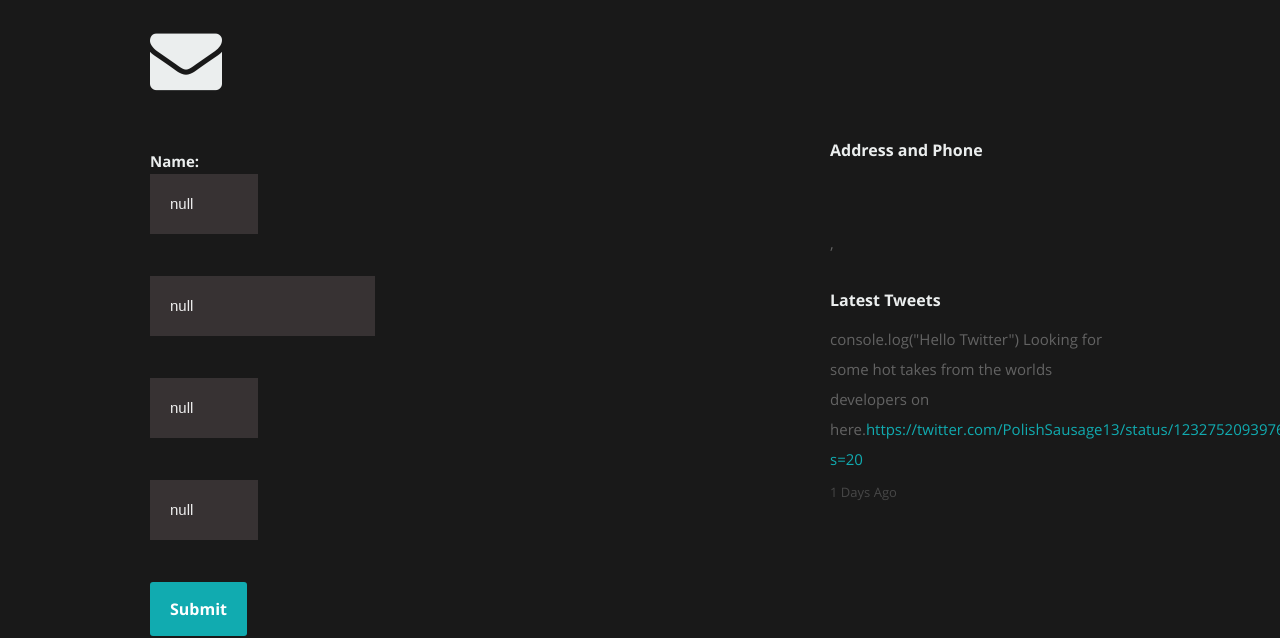
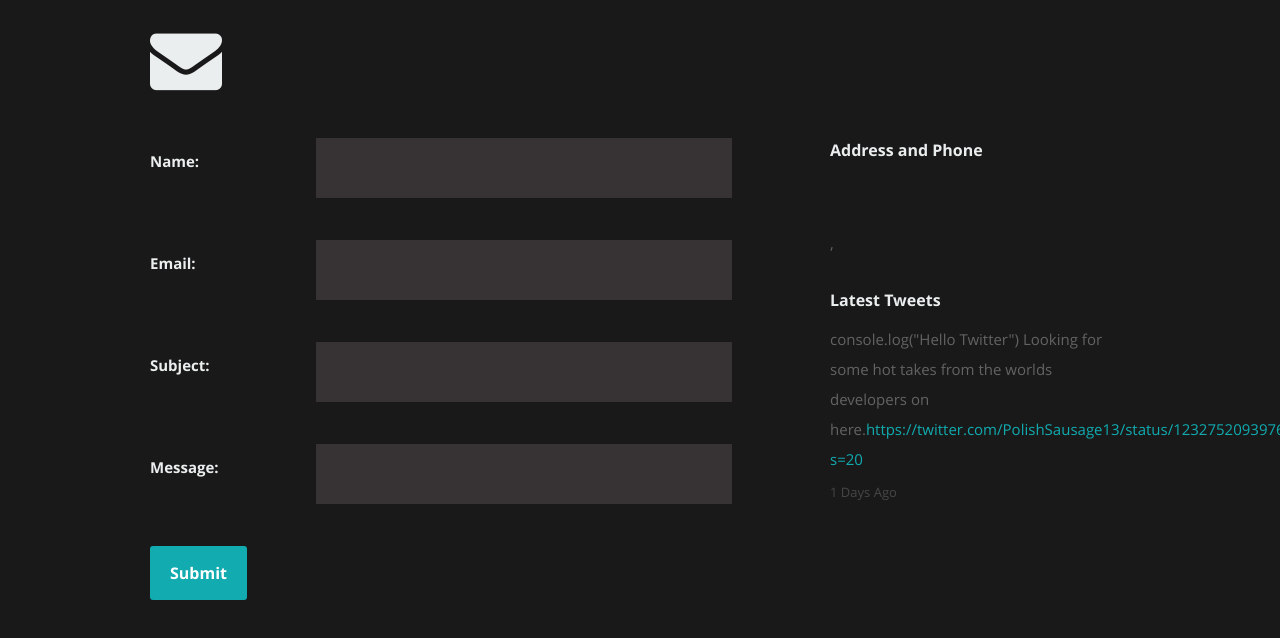
Before and after one commit to andyreadpnw/portfolio, a React (Create React App) app: page / in a window 1280 px wide. Shown: the part 2200-2838 px from the top of the page. Built offline with nearby package versions, Linux system fonts and the light colour scheme; no server answers.

Commit message:
messaging complete

```diff
--- a/src/Components/Contact.js
+++ b/src/Components/Contact.js
@@ -39,7 +39,8 @@
     });
   };
 
-  submitMessage = () => {
+  submitMessage = e => {
+    e.preventDefault();
     fetch("https://portfolio-messaging.herokuapp.com/messages", {
       method: "POST",
       headers: {
@@ -54,9 +55,10 @@
       })
     }).then(resp => {
       if (Math.floor(resp.status / 200) === 1) {
-        console.log("New Message submitted");
+        alert("Your message submitted successfully");
       } else {
         console.log("ERROR", resp);
+        alert("Your message failed to send");
       }
     });
   };
@@ -90,36 +92,33 @@
         <div className="row">
           <div className="eight columns">
             <form onSubmit={this.submitMessage}>
-              <label>
-                Name:
+              <label>Name:</label>
               <form>
                 <input
                   type="name"
                   name="name"
-                    value={this.state.name}
                   onChange={this.updateNameValue}
                 />
+                <label>Email:</label>
                 <input
                   type="email"
                   name="email"
-                    value={this.state.email}
                   onChange={this.updateEmailValue}
                 />
+                <label>Subject:</label>
                 <input
                   type="subject"
                   name="subject"
-                    value={this.state.subject}
                   onChange={this.updateSubjectValue}
                 />
+                <label>Message:</label>
                 <input
                   type="content"
                   name="content"
-                    value={this.state.content}
                   onChange={this.updateContentValue}
                 />
                 <button onClick={this.submitMessage}> Submit </button>
               </form>
-              </label>
             </form>
           </div>
 
```
Lines whose indentation alone changed are shown as unchanged.
